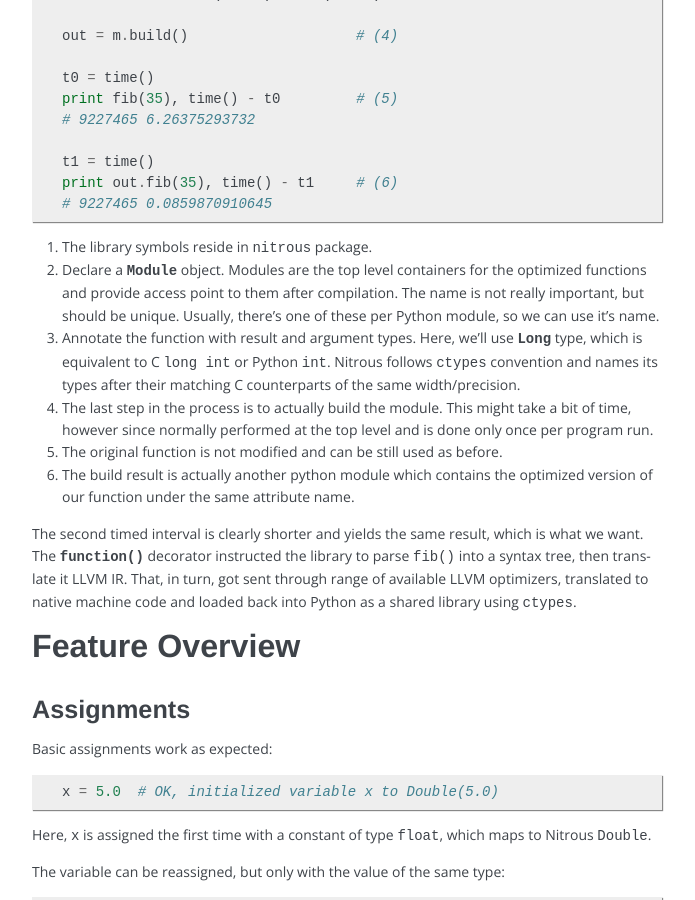
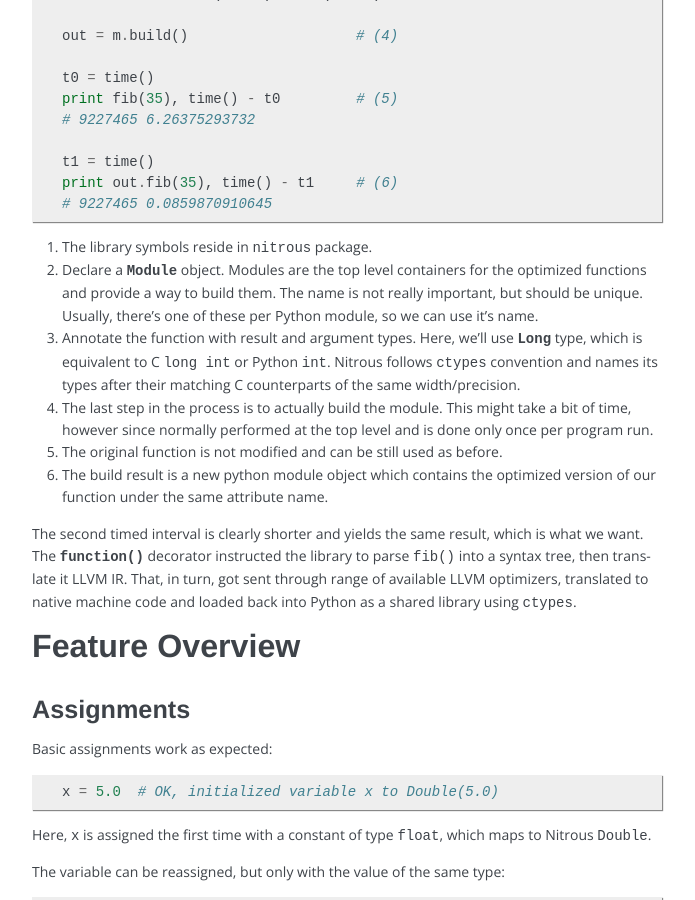
Before and after one commit to dtcaciuc/nitrous, a Sphinx documentation site: the page built from doc/userguide.rst, in a window 1280 px wide and 900 px high, scrolled down 925 px. Shown: the whole window, without its empty margins (418-1113 px from the left). Built offline with Sphinx 7.4.7, drawn with Linux system fonts in a browser that asks for light colours.

Commit message:
Doc: Fixed inaccuracies

```diff
--- a/doc/userguide.rst
+++ b/doc/userguide.rst
@@ -51,11 +51,11 @@ The absolute timing number will vary between machines and is not really importan
     # 9227465 0.0859870910645
 
 1. The library symbols reside in ``nitrous`` package.
-2. Declare a :class:`~nitrous.module.Module` object. Modules are the top level containers for the optimized functions and provide access point to them after compilation. The name is not really important, but should be unique. Usually, there's one of these per Python module, so we can use it's name.
+2. Declare a :class:`~nitrous.module.Module` object. Modules are the top level containers for the optimized functions and provide a way to build them. The name is not really important, but should be unique. Usually, there's one of these per Python module, so we can use it's name.
 3. Annotate the function with result and argument types. Here, we'll use :class:`~nitrous.types.Long` type, which is equivalent to C ``long int`` or Python ``int``. Nitrous follows ``ctypes`` convention and names its types after their matching C counterparts of the same width/precision.
 4. The last step in the process is to actually build the module. This might take a bit of time, however since normally performed at the top level and is done only once per program run.
 5. The original function is not modified and can be still used as before.
-6. The build result is actually another python module which contains the optimized version of our function under the same attribute name.
+6. The build result is a new python module object which contains the optimized version of our function under the same attribute name.
 
 The second timed interval is clearly shorter and yields the same result, which is what we want. The :meth:`~nitrous.module.Module.function` decorator instructed the library to parse ``fib()`` into a syntax tree, then translate it LLVM IR. That, in turn,  got sent through range of available LLVM optimizers, translated to native machine code and loaded back into Python as a shared library using ``ctypes``.
 
```
